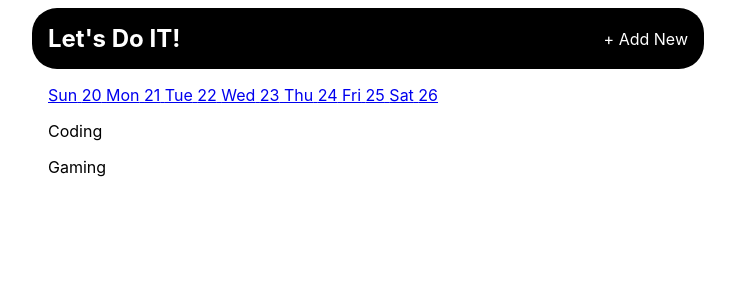
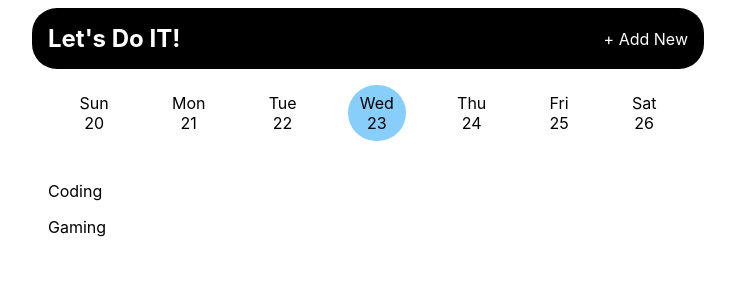
Before and after one commit to rezaaebraahimi/lets-do-it, a Flask app: page / in a window 1280 px wide. Shown: the top 300 px of the page, without its empty margins (272-1007 px from the left). Run offline with Flask 2, Linux system fonts and the light colour scheme; some web fonts are replaced.

Commit message:
add func and style

```diff
--- a/app.py
+++ b/app.py
@@ -5,9 +5,16 @@ from flask import Flask, render_template, request
 app = Flask(__name__)
 habits = ["Coding","Gaming"]
 
-def date_range(start: datetime.date):
-    dates = [start + datetime.timedelta(days=diff) for diff in range(-3, 4)]
-    return dates
+
+
+@app.context_processor
+def add_calc_date_range():
+    def date_range(start: datetime.date):
+        dates = [start + datetime.timedelta(days=diff) for diff in range(-3,4)]
+        return dates
+
+    return {"date_range": date_range}
+
 
 @app.route("/")
 def index():
@@ -20,7 +27,6 @@ def index():
     return render_template("home.html",
                            habits=habits,
                            title="Let's Do IT - Home",
-                           date_range=date_range,
                            selected_date=selected_date)
 
 
@@ -29,4 +35,6 @@ def index():
 def add_habit():
     if request.method == "POST":
         habits.append(request.form.get("habit"))
-    return render_template("todo.html", title="Let's Do IT - Add Habit")
+    return render_template("todo.html",
+                           title="Let's Do IT - Add Habit",
+                           selected_date=datetime.date.today())
--- a/static/css/style.css
+++ b/static/css/style.css
@@ -65,3 +65,37 @@ body {
     padding: 0.5rem 2.5rem;
     align-self: flex-end;
 }
+
+.dates{
+    display: flex;
+    justify-content: space-around;
+    color: black;
+    font-size: 1.1re,;
+    margin-bottom: 2.5rem;
+}
+
+.date:hover{
+    text-decoration: none;
+    outline: none;
+    background-color: rgb(255, 214, 110);
+    padding: 0.50rem 0.75rem;
+    border-radius: 20px;
+}
+
+.dates__link {
+    color: inherit;
+    text-decoration: none;
+    outline: none;
+    padding: 0.50rem 0.75rem;
+    border-radius: 40px;
+}
+
+.dates__link--current {
+    background-color: lightskyblue;
+}
+
+.date{
+    display: flex;
+    flex-direction: column;
+    align-items: center;
+}
--- a/templates/base.html
+++ b/templates/base.html
@@ -20,6 +20,19 @@
             {% endif %}
         </header>
         <main class="main">
+            <section class="dates">
+                {% for date in date_range(selected_date) %}
+                    <a
+                        class="dates__link {{ 'dates__link--current' if loop.index0 == 3 else '' }}"
+                        href="{{ url_for('index', date=date) }}"
+                        >
+                        <time class="date" datetime="{{ date }}">
+                            <span>{{ date.strftime("%a") }}</span>
+                            <span>{{ date.strftime("%d") }}</span>
+                        </time>
+                    </a>
+                {% endfor %}
+            </section>
             {% block main_content %}
             {% endblock %}
 
--- a/templates/home.html
+++ b/templates/home.html
@@ -1,18 +1,7 @@
 {% extends 'base.html' %}
 
 {% block main_content %}
-    <section class="dates">
-        {% for date in date_range(selected_date) %}
-            <a
-                class="dates__link"
-                href="{{ url_for('index', date=date) }}">
-            <time class="date" datetime="{{ date }}">
-                <span>{{ date.strftime("%a") }}</span>
-                <span>{{ date.strftime("%d") }}</span>
-            </time>
-            </a>
-        {% endfor %}
-    </section>
+
     <section class="habit-list">
         {% for habit in habits %}
             <div class="habit">
```
